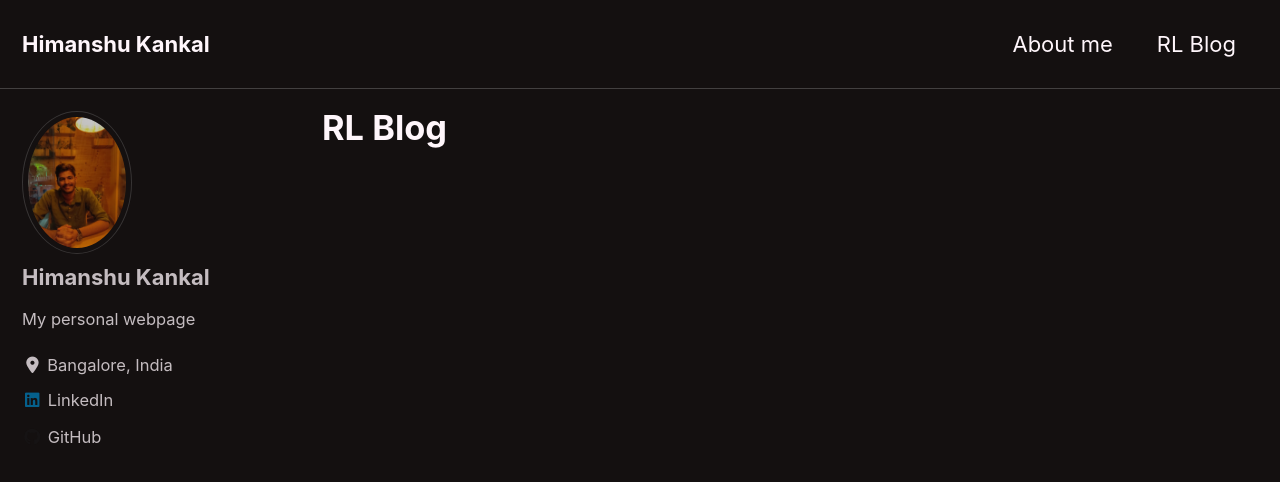
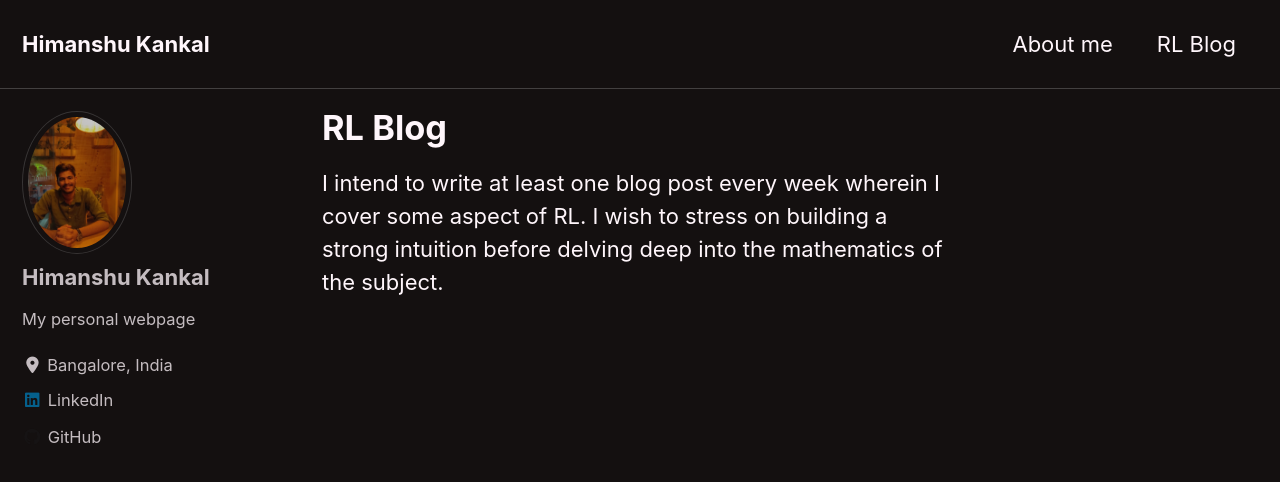
Before and after one commit to HimanUK/himanuk.github.io, a Jekyll site: the page built from _pages/RL_blog.md, in a window 1280 px wide and 900 px high. Shown: the top 482 px of the window. Built offline with Jekyll 4.4.1, drawn with Linux system fonts in a browser that asks for light colours; cached includes are drawn as plain includes; nearby versions of some CDN libraries.

Commit message:
Update RL_blog.md

```diff
--- a/_pages/RL_blog.md
+++ b/_pages/RL_blog.md
@@ -4,6 +4,8 @@ title: "RL Blog"
 permalink: /rlblog/
 author_profile: true
 ---
+
+I intend to write at least one blog post every week wherein I cover some aspect of RL. I wish to stress on building a strong intuition before delving deep into the mathematics of the subject.
 
 {% include group-by-array collection=site.posts field="tags" %}
 
```
